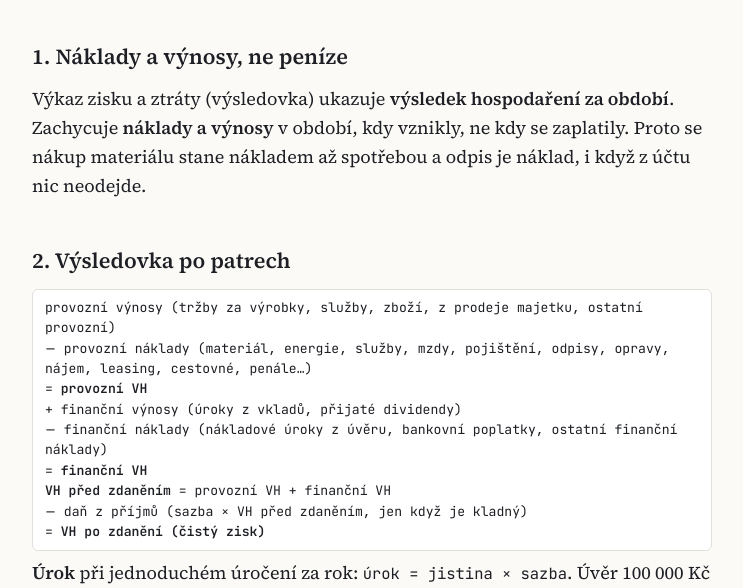
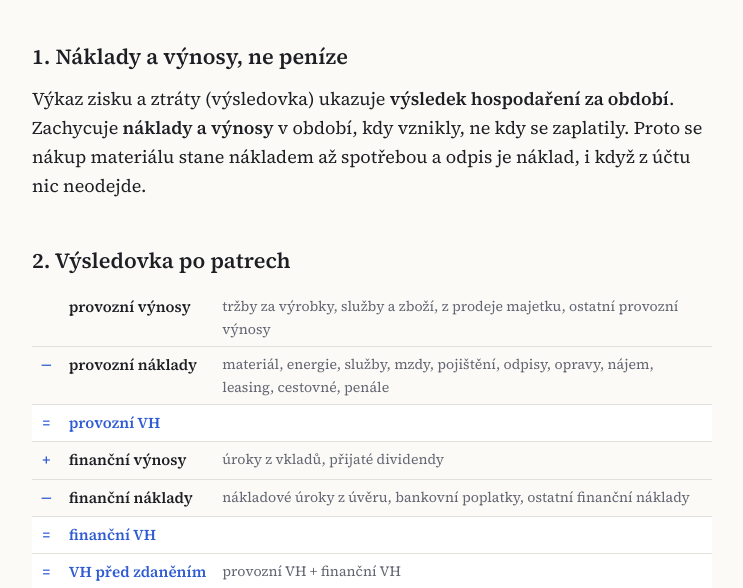
Before and after one commit to MrAdikYT/pe-web, a plain HTML site: page lessons/0002-vykaz-zisku-a-ztraty.html in a window 1280 px wide. Shown: the part 205-793 px from the top of the page, without its empty margins (268-1011 px from the left). Drawn offline with Linux system fonts and the light colour scheme.

Commit message:
Výsledovka jako tabulka, vzorce bez zalamování

```diff
--- a/assets/course.css
+++ b/assets/course.css
@@ -64,4 +64,11 @@ table.mini td:nth-child(even){text-align:right;font-family:var(--mono)}
 .topics li{border:1px solid var(--line);border-radius:8px;padding:10px 14px;background:var(--card)}
 .topics li span{display:block;font-size:.9rem;color:var(--muted)}
 .topics a{font-weight:600}
-.formula{font-family:var(--mono);font-size:.82rem;background:var(--card);border:1px solid var(--line);border-radius:6px;padding:8px 12px;margin:8px 0;overflow-x:auto;line-height:1.55}
+.formula{font-family:var(--mono);font-size:.9rem;white-space:nowrap;background:var(--card);border:1px solid var(--line);border-radius:6px;padding:8px 12px;margin:8px 0;overflow-x:auto;line-height:1.55}
+table.vzz{border-collapse:collapse;width:100%;margin:10px 0}
+table.vzz td{border:0;border-bottom:1px solid var(--line);padding:6px 8px;vertical-align:top}
+table.vzz td:first-child{font-family:var(--mono);width:1.5em;text-align:center;color:var(--accent)}
+table.vzz td:nth-child(2){font-weight:600;white-space:nowrap}
+table.vzz td:nth-child(3){font-size:.88rem;color:var(--muted)}
+table.vzz tr.sum td{background:var(--card)}
+table.vzz tr.sum td:nth-child(2){color:var(--accent)}
--- a/lessons/0002-vykaz-zisku-a-ztraty.html
+++ b/lessons/0002-vykaz-zisku-a-ztraty.html
@@ -20,17 +20,17 @@
 <p>Výkaz zisku a ztráty (výsledovka) ukazuje <b>výsledek hospodaření za období</b>. Zachycuje <b>náklady a výnosy</b> v období, kdy vznikly, ne kdy se zaplatily. Proto se nákup materiálu stane nákladem až spotřebou a odpis je náklad, i když z účtu nic neodejde.</p>
 
 <h2>2. Výsledovka po patrech</h2>
-<div class="formula">
-  provozní výnosy (tržby za výrobky, služby, zboží, z prodeje majetku, ostatní provozní)<br>
-− provozní náklady (materiál, energie, služby, mzdy, pojištění, odpisy, opravy, nájem, leasing, cestovné, penále…)<br>
-= <b>provozní VH</b><br>
-+ finanční výnosy (úroky z vkladů, přijaté dividendy)<br>
-− finanční náklady (nákladové úroky z úvěru, bankovní poplatky, ostatní finanční náklady)<br>
-= <b>finanční VH</b><br>
-<b>VH před zdaněním</b> = provozní VH + finanční VH<br>
-− daň z příjmů (sazba × VH před zdaněním, jen když je kladný)<br>
-= <b>VH po zdanění (čistý zisk)</b>
-</div>
+<table class="vzz">
+<tr><td></td><td>provozní výnosy</td><td>tržby za výrobky, služby a zboží, z prodeje majetku, ostatní provozní výnosy</td></tr>
+<tr><td>−</td><td>provozní náklady</td><td>materiál, energie, služby, mzdy, pojištění, odpisy, opravy, nájem, leasing, cestovné, penále</td></tr>
+<tr class="sum"><td>=</td><td>provozní VH</td><td></td></tr>
+<tr><td>+</td><td>finanční výnosy</td><td>úroky z vkladů, přijaté dividendy</td></tr>
+<tr><td>−</td><td>finanční náklady</td><td>nákladové úroky z úvěru, bankovní poplatky, ostatní finanční náklady</td></tr>
+<tr class="sum"><td>=</td><td>finanční VH</td><td></td></tr>
+<tr class="sum"><td>=</td><td>VH před zdaněním</td><td>provozní VH + finanční VH</td></tr>
+<tr><td>−</td><td>daň z příjmů</td><td>sazba × VH před zdaněním, jen když je kladný</td></tr>
+<tr class="sum"><td>=</td><td>VH po zdanění</td><td>čistý zisk</td></tr>
+</table>
 <p><b>Úrok</b> při jednoduchém úročení za rok: <span class="f">úrok = jistina × sazba</span>. Úvěr 100 000 Kč při 10 % dává nákladový úrok 10 000 Kč. Úrok z vkladu je výnos, úrok z úvěru je náklad.</p>
 <div class="box trap">
 <p><b>Sazba daně:</b> řešené příklady ze cvičení počítají daň právnických osob <b>19 %</b>, u fyzických osob 15 %. Od roku 2024 je zákonná sazba pro právnické osoby 21 %, proto vždy použij sazbu ze zadání. Když zadání sazbu neuvádí, zeptej se, kterou chce vyučující.</p>
```
